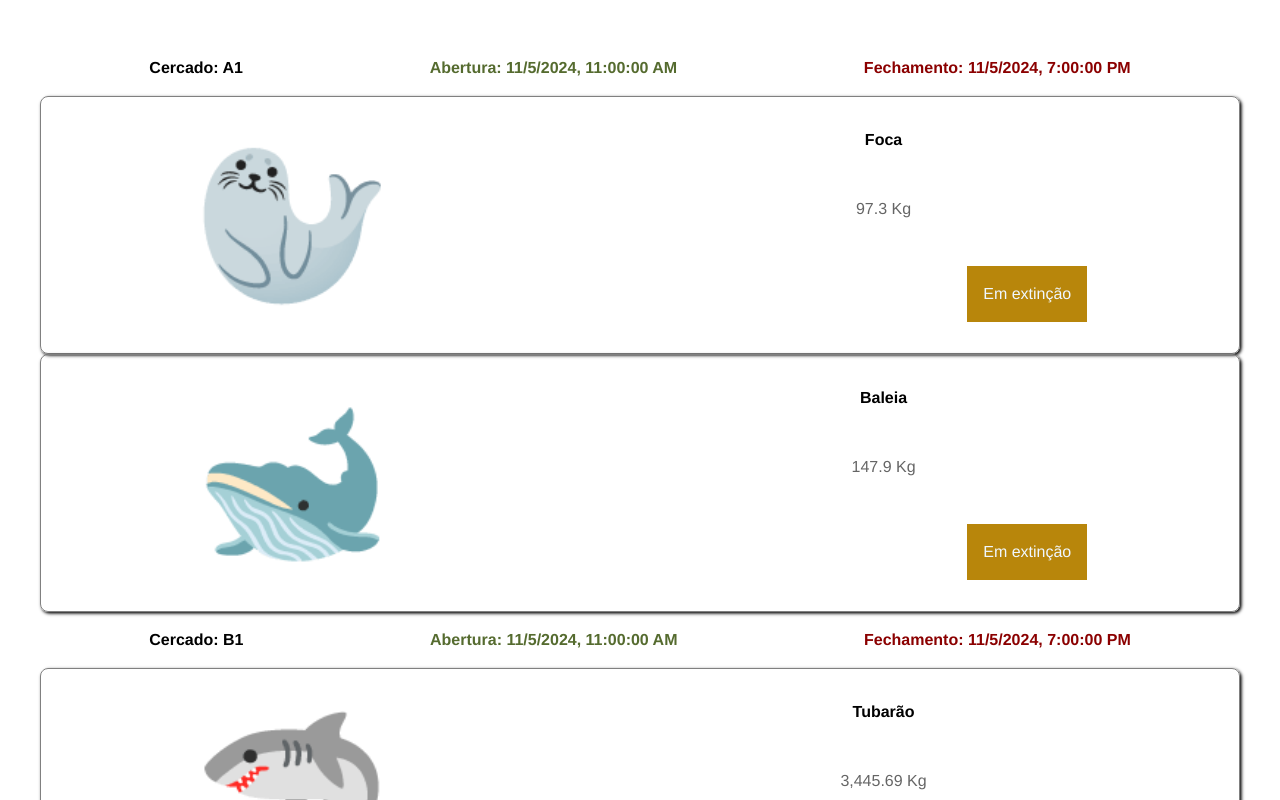
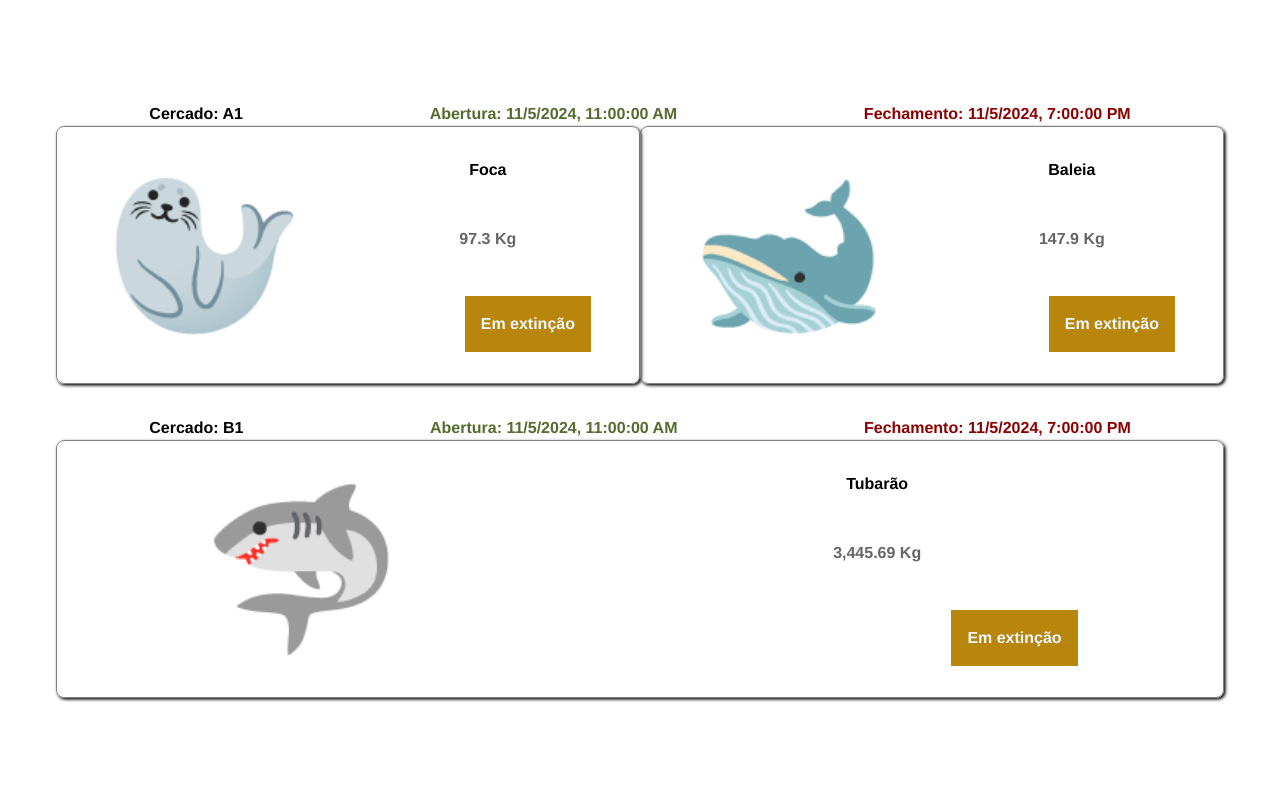
Before and after one commit to ufjf-dcc207/ufjf-dcc207-2024-3-a-atv03-Lara-Dias, a React (Vite) app: page / in a window 1280 px wide. Shown: the top 800 px of the page. Built offline with nearby package versions, Linux system fonts and the light colour scheme.

Commit message:
estiliza exibição

```diff
--- a/src/App.tsx
+++ b/src/App.tsx
@@ -5,12 +5,21 @@ import './App.css'
 function App() {
   return (
     <div className="app">
-      <Exibicao abertura= {new Date("2024-11-05T08:00-03:00")} fechamento = {new Date("2024-11-05T16:00-03:00")} cercado="A1"/>
+      <Exibicao
+        abertura= {new Date("2024-11-05T08:00-03:00")}
+        fechamento = {new Date("2024-11-05T16:00-03:00")}
+        cercado="A1"
+        >
         <Animal icone="🦭" nome="Foca" peso={97.3} extincao={true}/>
         <Animal icone="🐋" nome="Baleia" peso={147.9} extincao={true}/>
-      <Exibicao abertura= {new Date("2024-11-05T08:00-03:00")} fechamento = {new Date("2024-11-05T16:00-03:00")} cercado="B1"/>
-      <Animal icone="🦈" nome="Tubarão" peso={3445.69} extincao={true}/>
-
+        </Exibicao>
+      <Exibicao
+        abertura= {new Date("2024-11-05T08:00-03:00")}
+        fechamento = {new Date("2024-11-05T16:00-03:00")}
+        cercado="B1"
+      >
+        <Animal icone="🦈" nome="Tubarão" peso={3445.69} extincao={true}/>
+      </Exibicao>
     </div>
   );
 }
--- a/src/Exibicao.css
+++ b/src/Exibicao.css
@@ -2,8 +2,9 @@
     font-weight: 900;
     padding: 1em;
     display: grid;
-    grid-template-areas: "local inicio fim";
-    place-items: center;
+    grid-template-areas:
+    "local inicio fim"
+    "animais animais animais";
 
     .inicio{
         color: darkolivegreen;
@@ -19,4 +20,10 @@
         text-decoration:dotted;
         grid-area: local;
     }
+
+    .animais{
+        display: grid;
+        grid-template-columns: repeat(auto-fit, minmax(200px,1fr));
+        grid-area: animais;
+    }
 }
--- a/src/Exibicao.tsx
+++ b/src/Exibicao.tsx
@@ -1,15 +1,18 @@
 import "./Exibicao.css";
+import { ReactNode } from "react";
 
 interface ExibicaoProps{
     abertura: Date;
     fechamento: Date;
     cercado: string;
+    children?: ReactNode;
 }
 
-export default function Exibicao({abertura:inicio,fechamento:fim,cercado:local}:ExibicaoProps){
+export default function Exibicao({abertura:inicio,fechamento:fim,cercado:local, children:animais}:ExibicaoProps){
     return <div className="exibicao">
         <div className="inicio">Abertura: {inicio.toLocaleString()}</div>
         <div className="fim">Fechamento: {fim.toLocaleString()}</div>
         <div className="local">Cercado: {local}</div>
+        <div className="animais">{animais}</div>
     </div>
 }
```
Also changed, not shown: src/Animal.tsx (+5 -3 lines).
